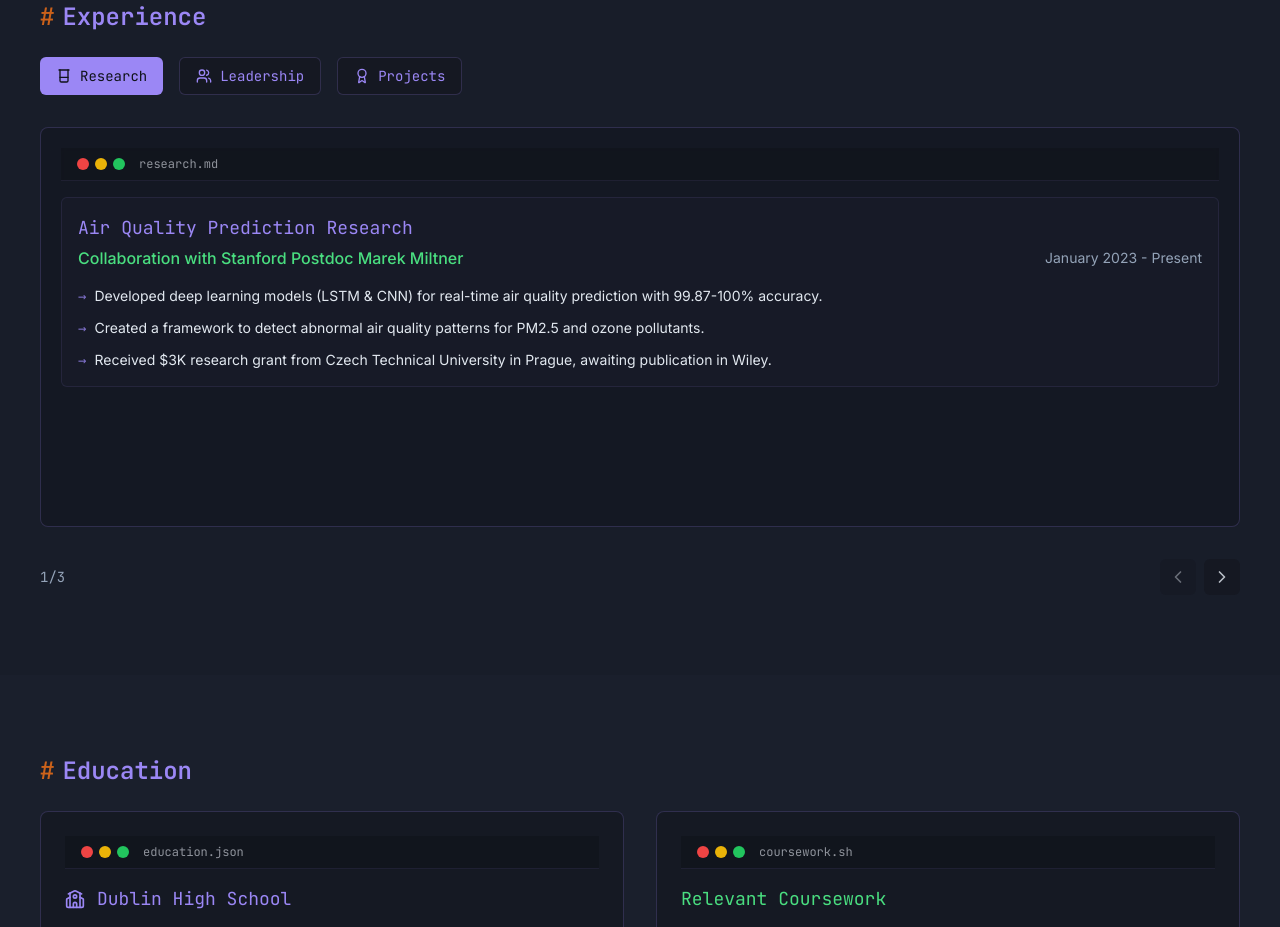
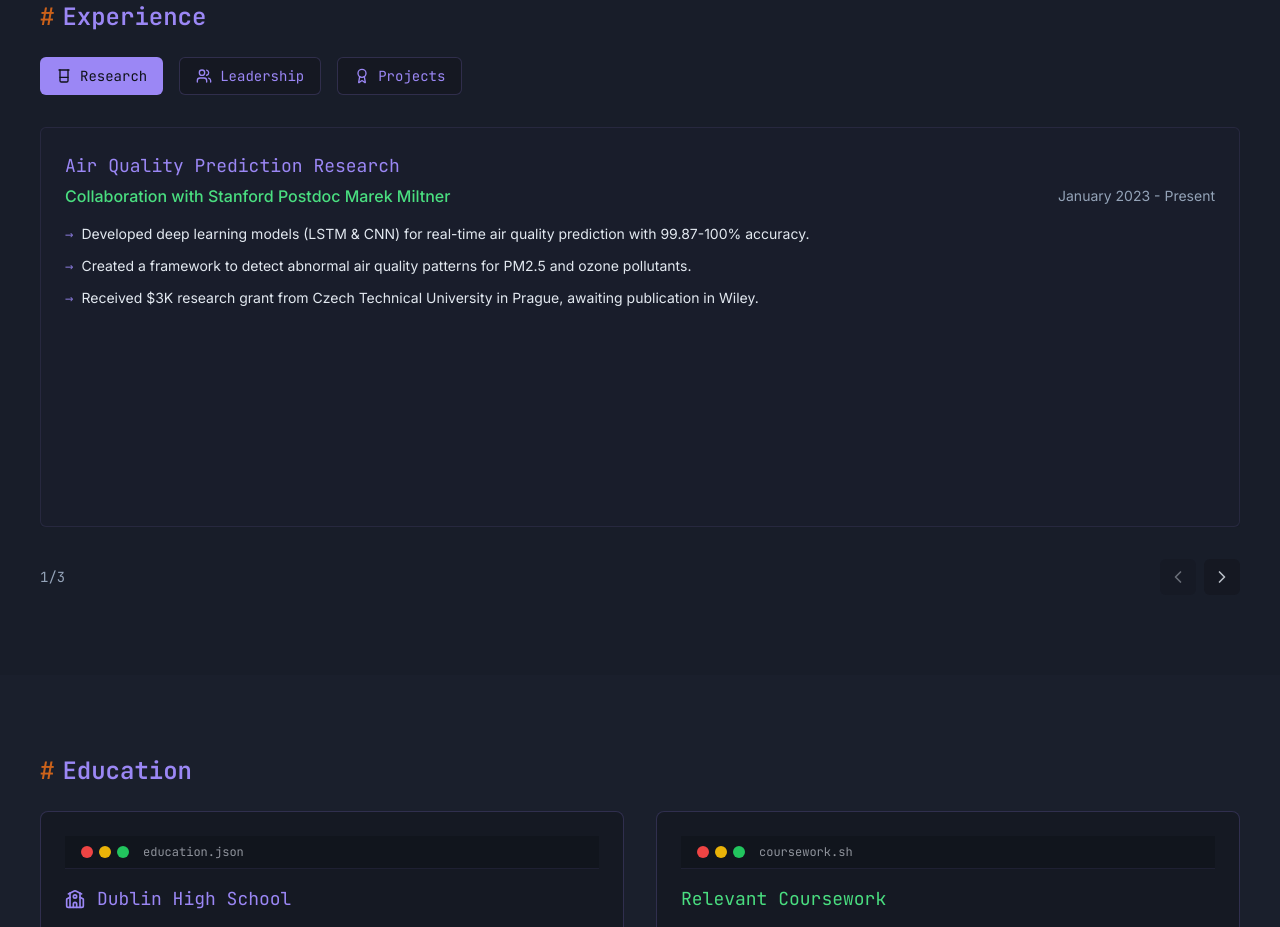
Before and after one commit to draj222/hidheeraj, a React (Vite) app: page / in a window 1280 px wide. Shown: the part 1540-2467 px from the top of the page. Built offline with nearby package versions, Linux system fonts and the light colour scheme.

Commit message:
Refactor Flashcards component
Restructure the Flashcards component to improve its visual appearance and remove the "research.md" style.

```diff
--- a/src/components/Flashcards.tsx
+++ b/src/components/Flashcards.tsx
@@ -81,20 +81,8 @@ const Flashcards: React.FC<FlashcardsProps> = ({ categories }) => {
         <div className="card-container relative min-h-[400px] mb-8 overflow-hidden">
           {/* Render the currently active category */}
           <div className={`flashcard-wrapper absolute inset-0 z-10 ${transitioning ? (direction === 'next' ? 'slide-out-left' : 'slide-out-right') : ''}`}>
-            <div className="flashcard h-full">
-              <div className="terminal-header mb-4">
-                <div className="terminal-dot bg-red-500"></div>
-                <div className="terminal-dot bg-yellow-500"></div>
-                <div className="terminal-dot bg-green-500"></div>
-                <span className="ml-2 text-xs font-mono text-terminal-text/60">
-                  {categories[activeCategory].title.toLowerCase()}.md
-                </span>
-              </div>
-
-              <div className="p-4 border border-terminal-highlight/10 rounded-md bg-terminal-dark/50">
-                {/* Only show the first experience of the active category */}
             {categories[activeCategory].experiences.length > 0 && (
-                  <>
+              <div className="h-full border border-terminal-highlight/10 rounded-md bg-terminal-dark/90 p-6 shadow-lg">
                 <h3 className="font-mono text-lg text-terminal-highlight mb-1">
                   {categories[activeCategory].experiences[0].title}
                 </h3>
@@ -114,10 +102,8 @@ const Flashcards: React.FC<FlashcardsProps> = ({ categories }) => {
                     </li>
                   ))}
                 </ul>
-                  </>
+              </div>
             )}
-              </div>
-            </div>
           </div>
         </div>
 
```
Lines whose indentation alone changed are shown as unchanged.
